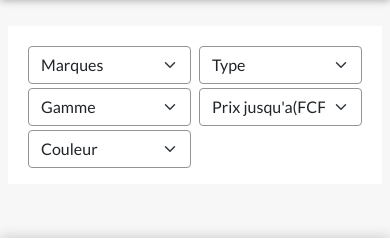
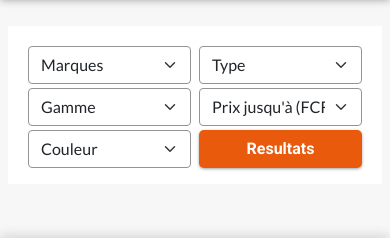
Before and after one commit to etali-m/mahata_motors, a Django app: page /boutique/ in a window 390 px wide. Shown: the part 121-360 px from the top of the page. Run offline with Django 4.2, Linux system fonts and the light colour scheme; data that the repository does not hold is empty; some libraries are stand-ins or nearby versions.

Commit message:
filtre de recherche

```diff
--- a/static/css/app.css
+++ b/static/css/app.css
@@ -604,7 +604,7 @@ ul.footer__ul {
 		box-shadow: 0 0 5px rgba(0,0,0,0.1);
 	  }
 
-	  button[type="submit"] {
+	  .search_form_responsive button[type="submit"] {
 		position: absolute;
 		top: 0;
 		left: 0;
@@ -781,11 +781,14 @@ ul.footer__ul {
 	border-radius: 5px;
 	font-family: 'Roboto', sans-serif;
 	font-size: bolder;
-	box-shadow: 0px 1px 3px rgb(0 0 0 / 50%);
+	box-shadow: 0px 1px 3px rgba(70, 70, 70, 0.5);
+	border:none;
 }
 
 .filter-search-button:hover{
 	color:white;
+	background-color: #e95a0c;
+	opacity: 0.9;
 }
 
 
--- a/store/templates/store/boutique.html
+++ b/store/templates/store/boutique.html
@@ -15,17 +15,18 @@
                             <optgroup label="Top marques">
                                 <option selected value="">Marques</option>
                                 <option value="bazar" {% if 'marque' in request.GET and request.GET.marque == 'bazar' %}selected{% endif %}>Bazar</option>
-                                <option value="nangfang">Nang fang</option>
-                                <option value="senke">Senke</option>
+                                <option value="cocimecam" {% if 'marque' in request.GET and request.GET.marque == 'cocimecam' %}selected{% endif %}>Cocimecam</option>
+                                <option value="senke" {% if 'marque' in request.GET and request.GET.marque == 'senke' %}selected{% endif %}>Senke</option>
                             </optgroup>
                             <optgroup label="Autres marques">
-                                <option value="">Concimecam</option>
-                                <option value="">Sanili</option>
+                                {% for brand in brands %}
+                                    <option value="{{ brand.name }}">{{ brand.name }}</option>
+                                {% endfor %}
                             </optgroup>
                         </select>
                     </div>
                     <div class="col-md-4 col-6">
-                        <select class="form-select">
+                        <select class="form-select" name="type">
                             <option selected value="">Type</option>
                             <option value="motocyclette">Motocyclette</option>
                             <option value="tricycle">Tricycle</option>
@@ -33,36 +34,36 @@
                         </select>
                     </div>
                     <div class="col-md-4 col-6">
-                        <select class="form-select">
-                            <option selected>Gamme</option>
-                            <option value="1">Utilisation commerciale</option>
-                            <option value="2">Pour la ville</option>
-                            <option value="3">Pour l'aventure</option>
+                        <select class="form-select" name="gamme">
+                            <option selected value="">Gamme</option>
+                            <option value="commercial">Utilisation commerciale</option>
+                            <option value="ville">Pour la ville</option>
+                            <option value="aventure">Pour l'aventure</option>
                         </select>
                     </div>
                     <div class="col-md-4 col-6">
-                        <select class="form-select">
-                            <option selected>Prix jusqu'a(FCFA)</option>
-                            <option value="1">400 000 </option>
-                            <option value="2">450 000</option>
-                            <option value="3">500 000</option>
-                            <option value="3">600 000</option>
-                            <option value="3">700 000</option>
-                            <option value="3">800 000</option>
-                            <option value="3">1000 000</option>
+                        <select class="form-select" name="prix">
+                            <option value="">Prix jusqu'à (FCFA)</option>
+                            <option value="400000">400 000 </option>
+                            <option value="450000">450 000</option>
+                            <option value="500000">500 000</option>
+                            <option value="600000">600 000</option>
+                            <option value="700000">700 000</option>
+                            <option value="800000">800 000</option>
+                            <option value="1000000">1000 000</option>
                         </select>
                     </div>
                     <div class="col-md-4 col-6">
-                        <select class="form-select">
-                            <option selected>Couleur</option>
-                            <option value="1">Rouge</option>
-                            <option value="2">Blue</option>
-                            <option value="3">Vert</option>
-                            <option value="">Noir</option>
+                        <select class="form-select" name="color">
+                            <option  value="">Couleur</option>
+                            <option value="rouge">Rouge</option>
+                            <option value="bleu">Bleu</option>
+                            <option value="vert">Vert</option>
+                            <option value="noir">Noir</option>
                         </select>
                     </div>
-                    <div class="col-md-4 col-6">
-                        <button class="form-control btn filter-search-button" type="submit">resultats(253)</button>
+                    <div class="col-md-4 col-6 d-grid">
+                        <button class="filter-search-button" type="submit">Resultats</button>
                     </div>
                 </form>
 
@@ -79,7 +80,7 @@
                         </div>
                     </div>
 
-                    <div class="row">
+                    <div class="row gy-2">
                         {% for moto in motos %}
                             <div class="col-12 col-md-4">
                                 <div class="product_item">
--- a/store/views.py
+++ b/store/views.py
@@ -19,9 +19,13 @@ def boutique(request):
 
     #on recupére les éléments du entrés dans le champs de recherche
     query = request.GET.get('query')
-     #On recupère les options de sélection des filtres soumises par l'utilisateur
+    #On recupère les options de sélection des filtres soumises par l'utilisateur
     marque = request.GET.get('marque')
+    type = request.GET.get('type')
+    gamme = request.GET.get('gamme')
+    prix_max = request.GET.get('prix')
 
+    brands = Brand.objects.all().exclude(name__icontains='Bazar').exclude(name__icontains='cocimecam').exclude(name__icontains='senke')
     motos = MotorBike.objects.all()
     tricycles = Tricycle.objects.all()[:10]
     accessoires = Accessory.objects.all()[:10]
@@ -34,8 +38,18 @@ def boutique(request):
 
     if marque:
         motos = motos.filter(brand__name__icontains=marque)
+    if type:
+        motos = motos.filter(categorie__name__icontains=type)
+    if gamme:
+        motos = motos.filter(usage__icontains=gamme)
+    if prix_max:
+        motos = motos.filter(price__lte=prix_max)
 
-    context = {'motos':motos, 'tricycles':tricycles, 'accessoires':accessoires}
+    context = {'motos':motos,
+               'tricycles':tricycles,
+               'accessoires':accessoires,
+               'brands':brands,
+               }
     return render(request, 'store/boutique.html', context)
 
 
```
